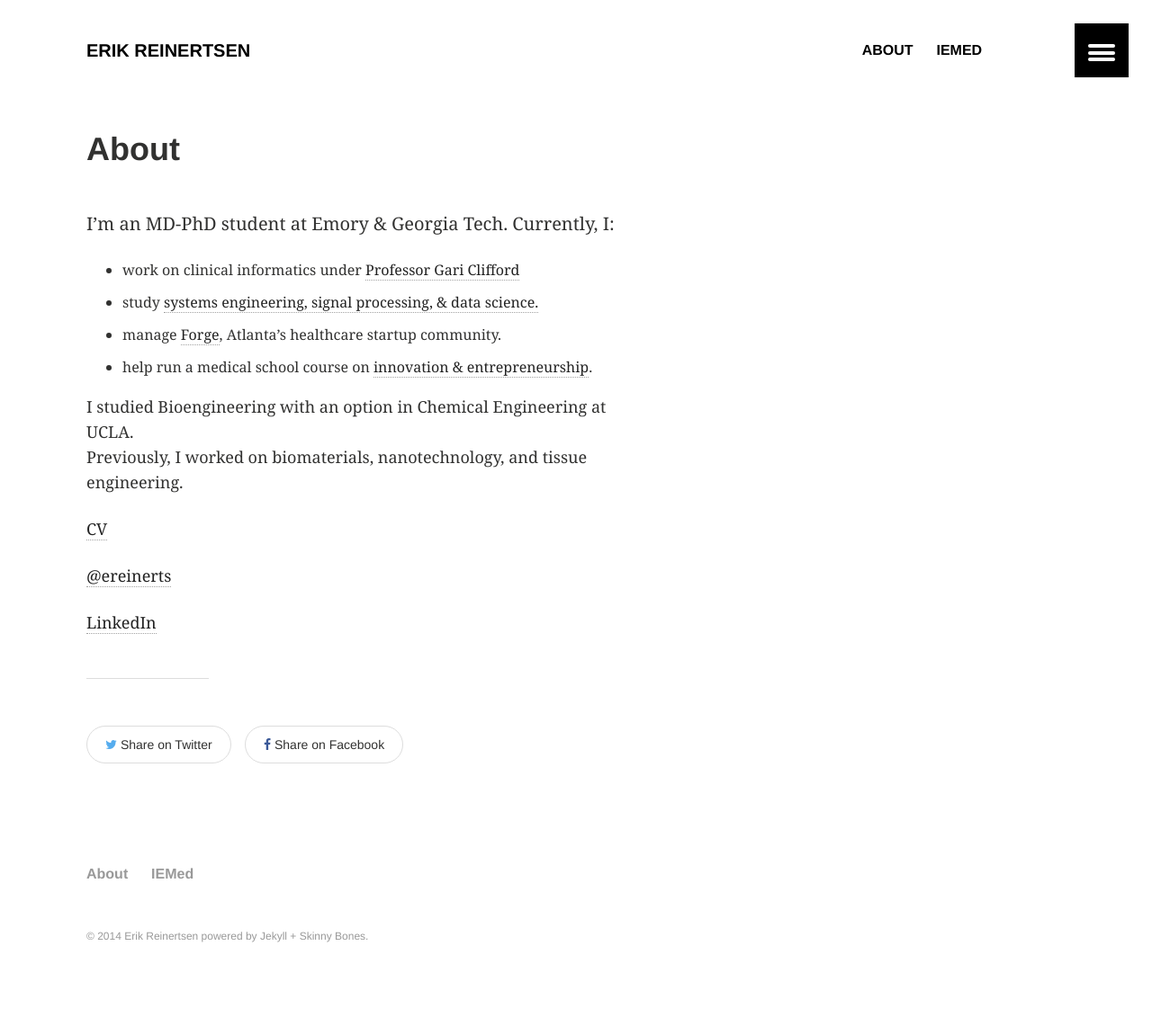
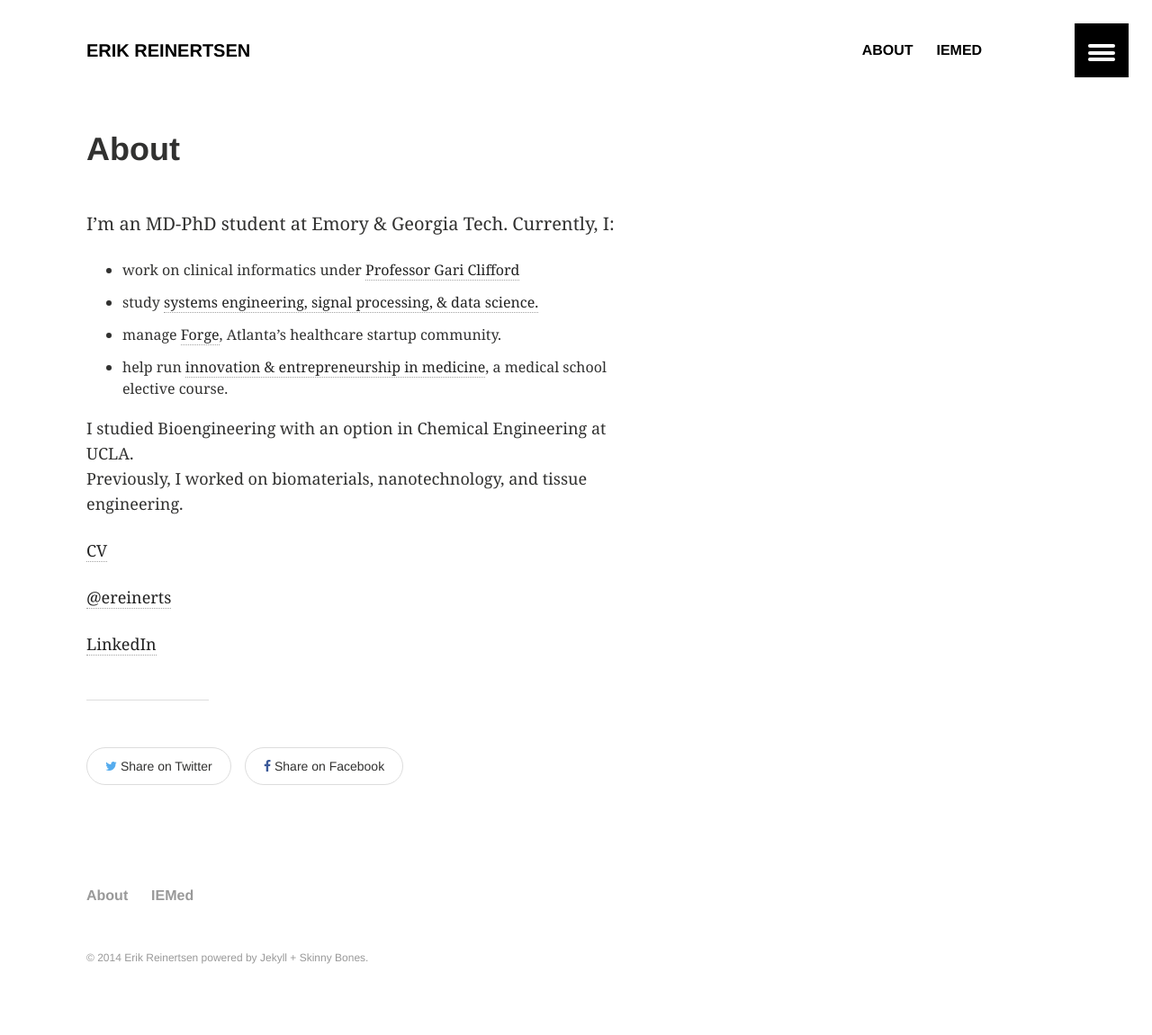
Before and after one commit to erikr/erikr.github.io, a Jekyll site: the page built from about.md, in a window 1280 px wide. Shown: the whole page at 90% size. Built offline with Jekyll 4.4.1, drawn with Linux system fonts in a browser that asks for light colours; before the commit the page ends 1127 px from its top, so only the background shows below that.

Commit message:
about.md updates

```diff
--- a/about.md
+++ b/about.md
@@ -9,7 +9,7 @@
 + work on clinical informatics under [Professor Gari Clifford](http://gdclifford.info/gari)
 + study [systems engineering, signal processing, & data science.](http://www.bme.gatech.edu/research/system.shtml)
 + manage [Forge](http://forgeatl.com), Atlanta's healthcare startup community.
-+ help run a medical school course on [innovation & entrepreneurship](https://docs.google.com/document/d/1ir09RVo8xeuBltDeATvJWjpzTf8EDUDHjj5QUPDtKrE/edit?usp=sharing).
++ help run [innovation & entrepreneurship in medicine](https://docs.google.com/document/d/1ir09RVo8xeuBltDeATvJWjpzTf8EDUDHjj5QUPDtKrE/edit?usp=sharing), a medical school elective course.
 
 I studied Bioengineering with an option in Chemical Engineering at UCLA.<br>
 Previously, I worked on biomaterials, nanotechnology, and tissue engineering.<br>
```
